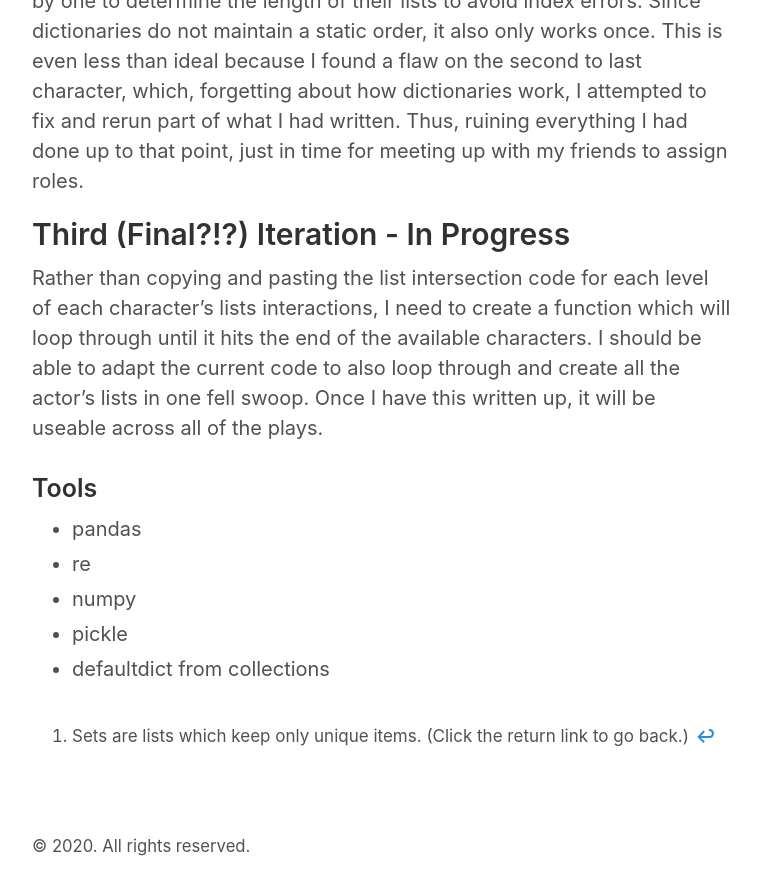
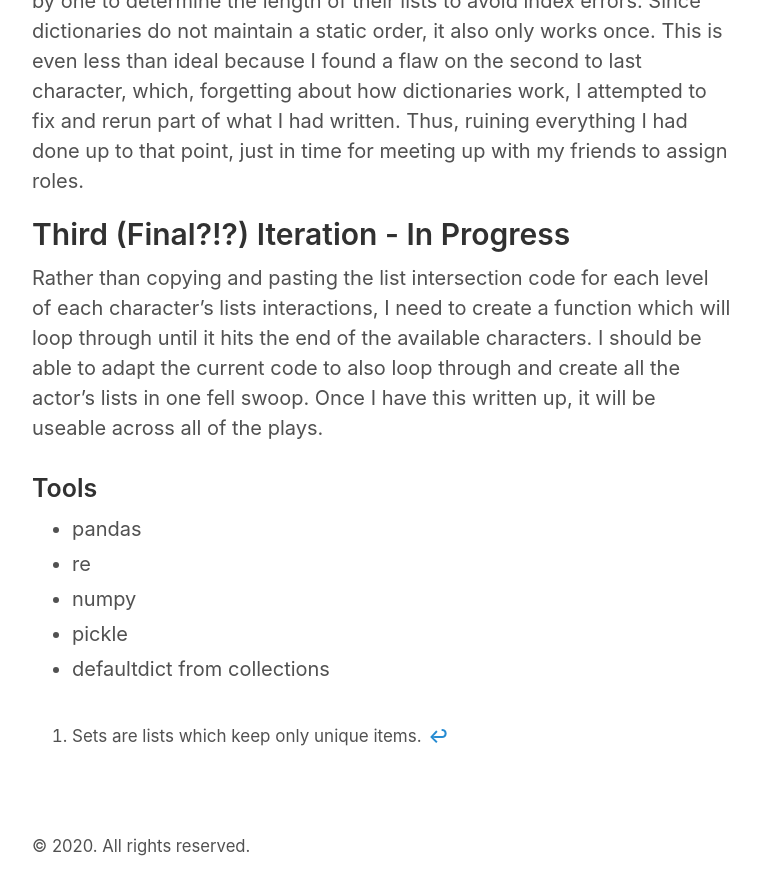
Before and after one commit to randominternetname/randominternetname.github.io, a Jekyll site: the page built from _posts/2020-06-05-Shakespeare.md, in a window 1280 px wide and 900 px high, scrolled down 2270 px. Shown: the top 895 px of the window, without its empty margins (258-1018 px from the left). Built offline with Jekyll 4.4.1, drawn with Linux system fonts in a browser that asks for light colours.

Commit message:
Committing

```diff
--- a/_posts/2020-06-05-Shakespeare.md
+++ b/_posts/2020-06-05-Shakespeare.md
@@ -75,4 +75,4 @@ Rather than copying and pasting the list intersection code for each level of eac
 
 
 
-[^fn-sets_explanation]: Sets are lists which keep only unique items. (Click the return link to go back.)
+[^fn-sets_explanation]: Sets are lists which keep only unique items.
```
